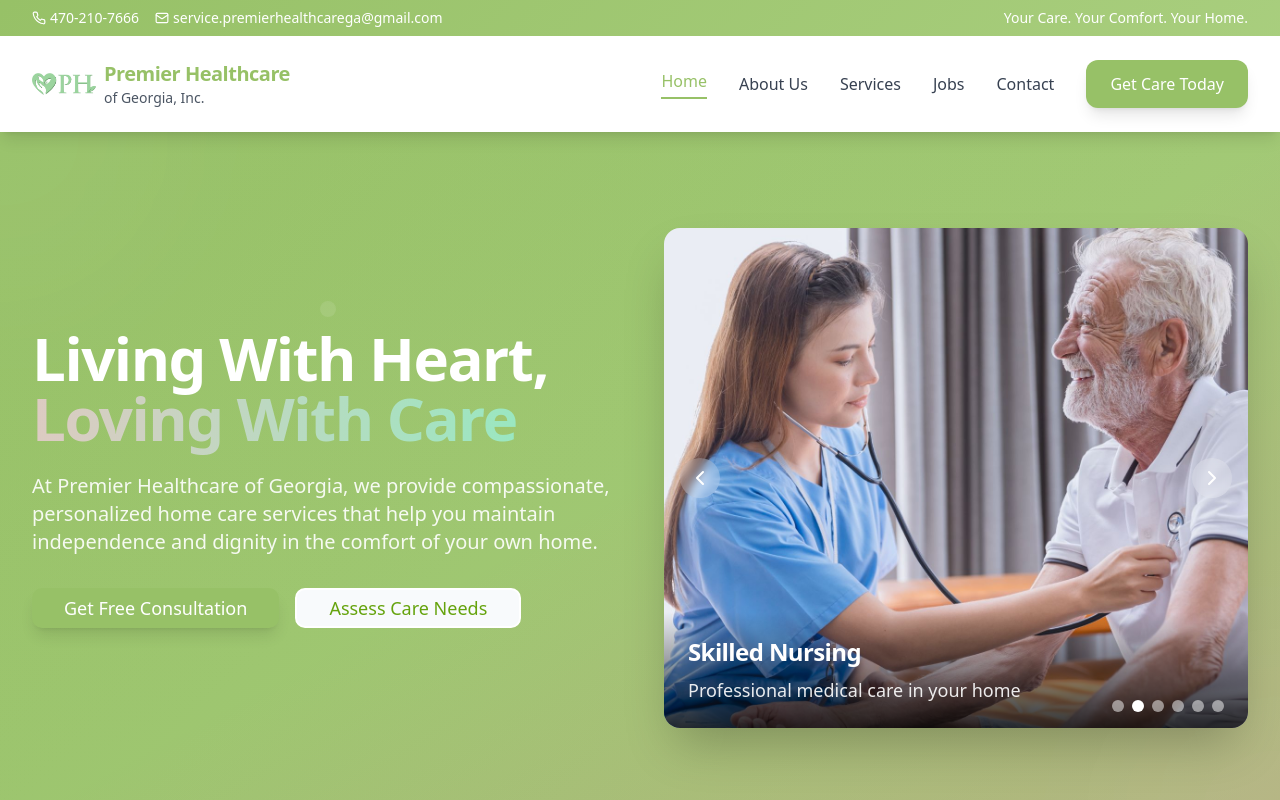
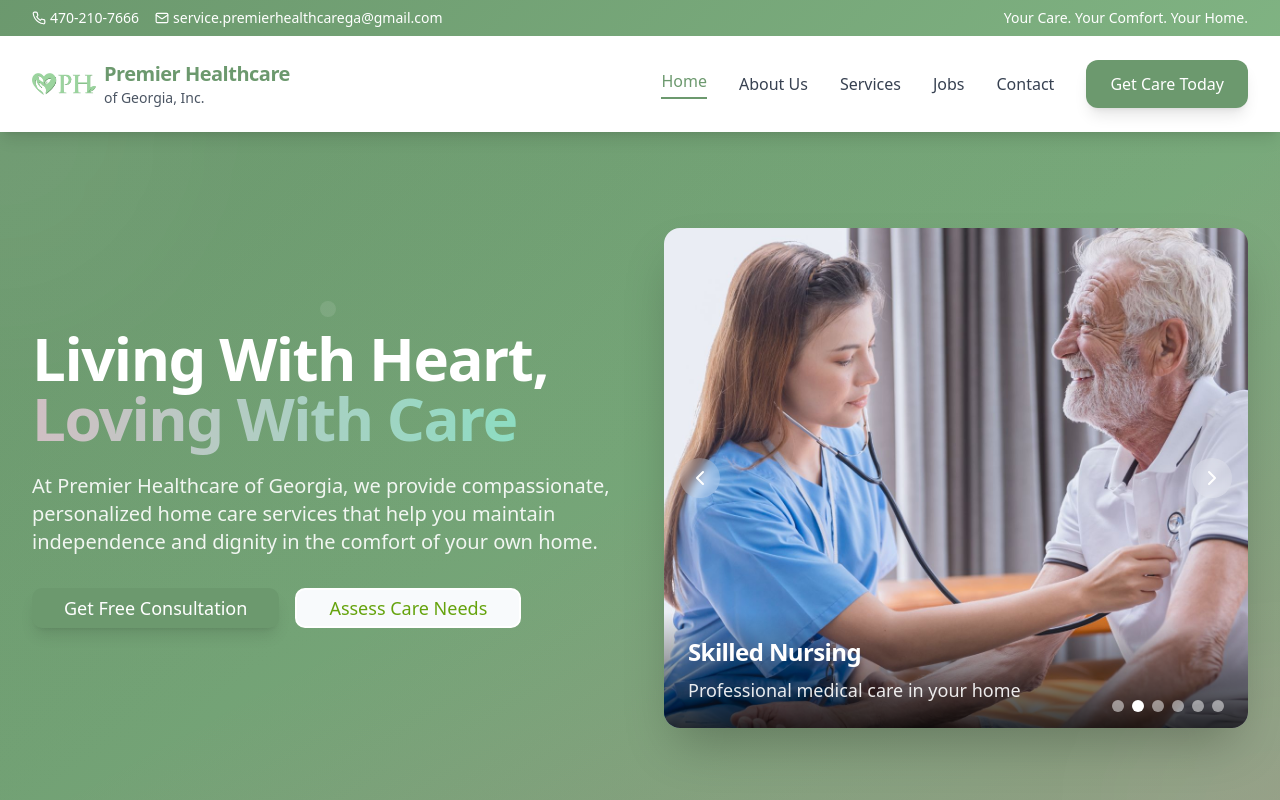
Before and after one commit to ianmakes/noblehomecare2, a React (Vite) app: page / in a window 1280 px wide. Shown: the top 800 px of the page. Built offline with nearby package versions, Linux system fonts and the light colour scheme.

Commit message:
Update theme color

```diff
--- a/src/index.css
+++ b/src/index.css
@@ -16,10 +16,10 @@
     --popover: 0 0% 100%;
     --popover-foreground: 222.2 84% 4.9%;
 
-    --primary: 88 42% 58%; /* Green primary #8fc069 */
+    --primary: 123 18% 51%; /* Green primary #6b996d */
     --primary-foreground: 0 0% 100%;
 
-    --secondary: 88 45% 65%; /* Lighter green */
+    --secondary: 123 25% 60%; /* Lighter green */
     --secondary-foreground: 0 0% 100%;
 
     --healthcare-pink: 333 71% 58%; /* Soft pink accent */
@@ -28,7 +28,7 @@
     --muted: 210 40% 96.1%;
     --muted-foreground: 215.4 16.3% 46.9%;
 
-    --accent: 88 45% 65%;
+    --accent: 123 25% 60%;
     --accent-foreground: 0 0% 100%;
 
     --destructive: 0 84.2% 60.2%;
@@ -36,14 +36,14 @@
 
     --border: 214.3 31.8% 91.4%;
     --input: 214.3 31.8% 91.4%;
-    --ring: 88 42% 58%;
+    --ring: 123 18% 51%;
 
     --radius: 0.75rem;
 
     /* Healthcare specific colors */
-    --healthcare-green: 88 42% 58%; /* #8fc069 */
-    --healthcare-green-light: 88 45% 65%;
-    --healthcare-green-dark: 88 40% 50%;
+    --healthcare-green: 123 18% 51%; /* #6b996d */
+    --healthcare-green-light: 123 25% 60%;
+    --healthcare-green-dark: 123 15% 40%;
     --healthcare-gray: 215 20% 65%;
     --healthcare-gray-light: 210 40% 96%;
   }
@@ -55,7 +55,7 @@
     --card-foreground: 210 40% 98%;
     --popover: 222.2 84% 4.9%;
     --popover-foreground: 210 40% 98%;
-    --primary: 88 45% 65%;
+    --primary: 123 25% 60%;
     --primary-foreground: 222.2 84% 4.9%;
     --secondary: 217.2 32.6% 17.5%;
     --secondary-foreground: 210 40% 98%;
@@ -67,7 +67,7 @@
     --destructive-foreground: 210 40% 98%;
     --border: 217.2 32.6% 17.5%;
     --input: 217.2 32.6% 17.5%;
-    --ring: 88 45% 65%;
+    --ring: 123 25% 60%;
   }
 }
 
```
